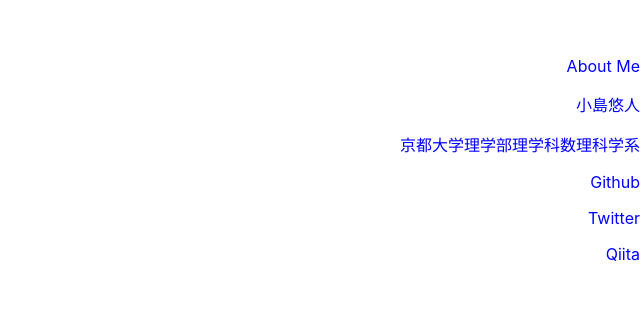
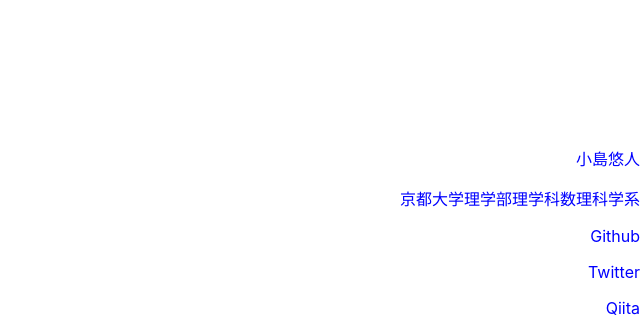
Before and after one commit to yk-amarly-20/MyBlog, a React (Create React App) app: page / in a window 1280 px wide. Shown: the part 1240-1574 px from the top of the page, without its empty margins (640-1280 px from the left). Before the commit the page ends 1520 px from the top, so only its background shows below. Built offline with nearby package versions, Linux system fonts and the light colour scheme.

Commit message:
微修正

```diff
--- a/src/components/sub_menu/SideMenu.css
+++ b/src/components/sub_menu/SideMenu.css
@@ -1,4 +1,5 @@
 .side-menu {
     text-align: right;
     color: blue;
+    margin-left: 40%;
 }
--- /dev/null
+++ b/src/components/sub_menu/SideMenuTitle.css
@@ -0,0 +1,20 @@
+.root {
+    height: 5.6rem;
+    display: flex;
+    align-items: center;
+    border-top: 2px solid var(--theme-accent);
+    border-bottom: 2px solid var(--theme-accent);
+    background-color: var(--theme-background);
+}
+
+.icon {
+    width: 4rem;
+    display: flex;
+    justify-content: center;
+    align-items: center;
+}
+
+.children {
+    flex: 1;
+    font-size: 1.8rem;
+}
--- a/src/components/sub_menu/SideMenuTitle.tsx
+++ b/src/components/sub_menu/SideMenuTitle.tsx
@@ -1,9 +1,18 @@
-import React from 'react';
+import "./SideMenuTitle.css";
 
-export const SideMenuTitle: React.VFC = () => {
+type Props = {
+  icon: React.ReactNode;
+};
+
+export const SideMenuTitle: React.FC<Props> = (props) => {
   return (
-    <div>
-      <p>About Me</p>
+    <div className="root">
+      <div className="icon">
+        {props.icon}
+      </div>
+      <div className="children">
+        {props.children}
+      </div>
     </div>
-  )
-}
+  );
+};
```
